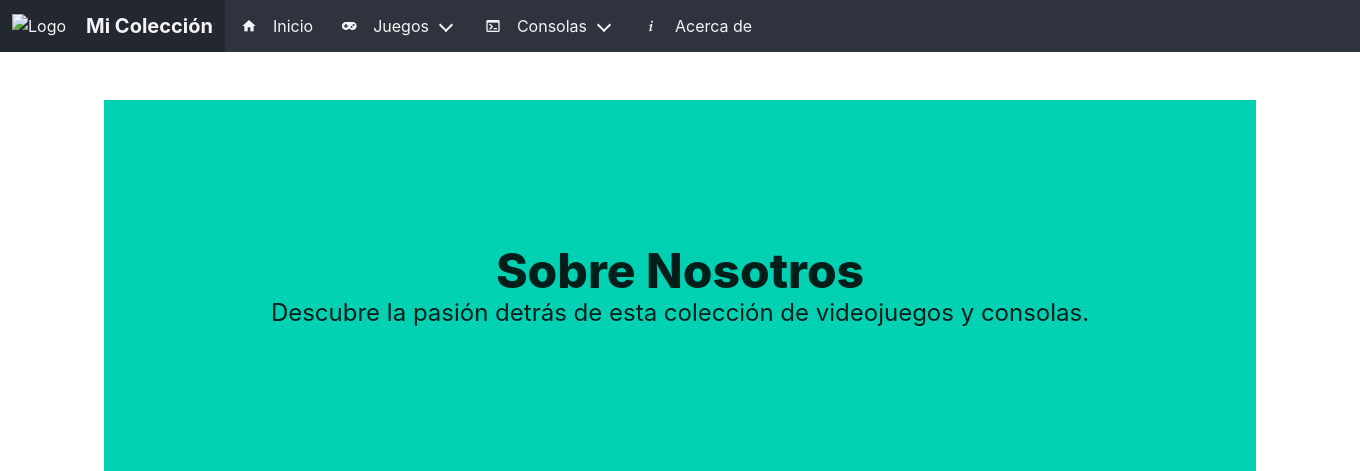
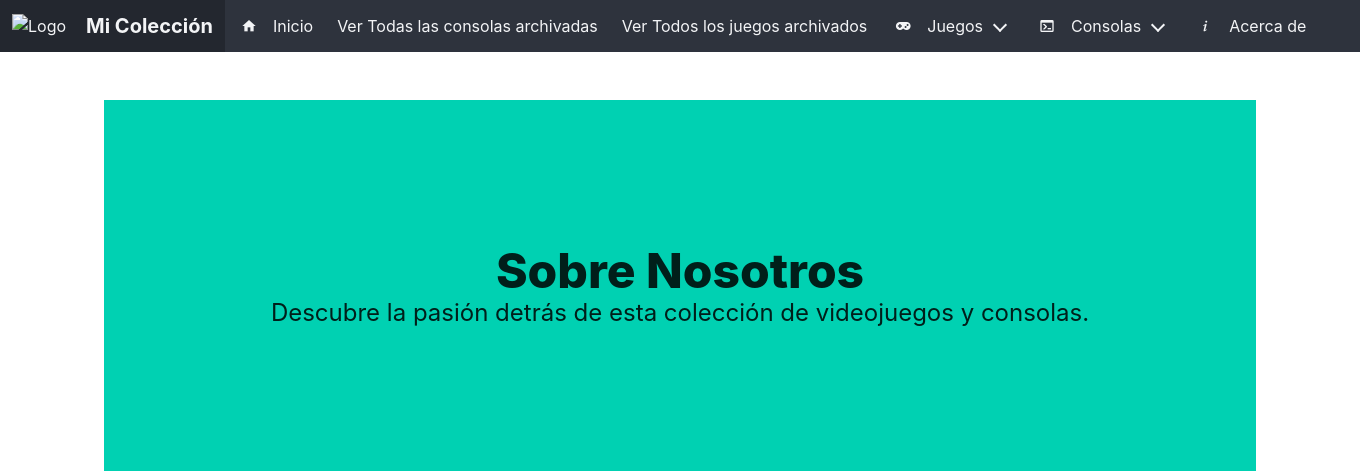
Before and after one commit to SantiArandaRod/dev_project, a FastAPI app: page /about in a window 1360 px wide. Shown: the top 471 px of the page. Run offline with FastAPI, Linux system fonts and the light colour scheme; parts of the project's set-up code (start-up, migrations or seed data) failed here and were passed over.

Commit message:
add links to see the archived models

```diff
--- a/templates/includes/navbar.html
+++ b/templates/includes/navbar.html
@@ -20,7 +20,12 @@
         <span class="icon"><i class="mdi mdi-home"></i></span>
         <span>Inicio</span>
       </a>
-
+  <a class="navbar-item" href="/consoles/archived">
+            Ver Todas las consolas archivadas
+          </a>
+          <a class="navbar-item" href="/games/archived">
+            Ver Todos los juegos archivados
+          </a>
       <div class="navbar-item has-dropdown is-hoverable">
         <a class="navbar-link">
           <span class="icon"><i class="mdi mdi-gamepad-variant"></i></span>
```
Also changed, not shown: migration.py (+7 -2 lines).
